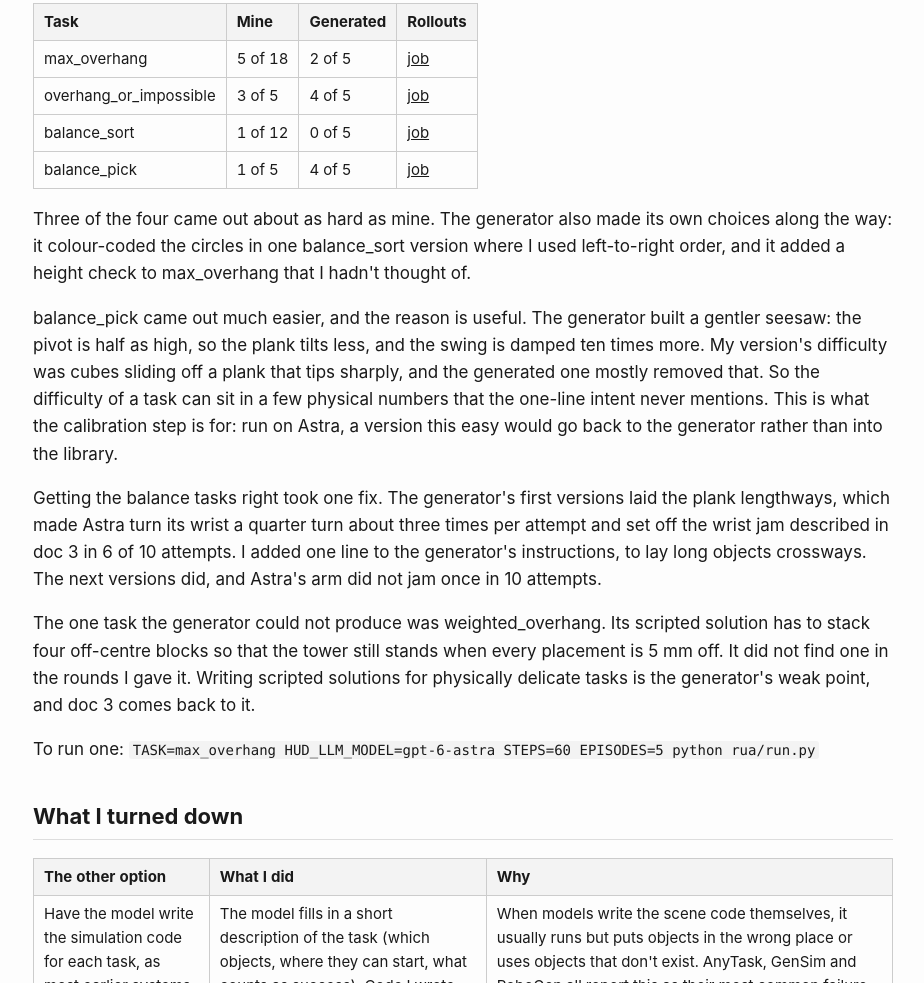
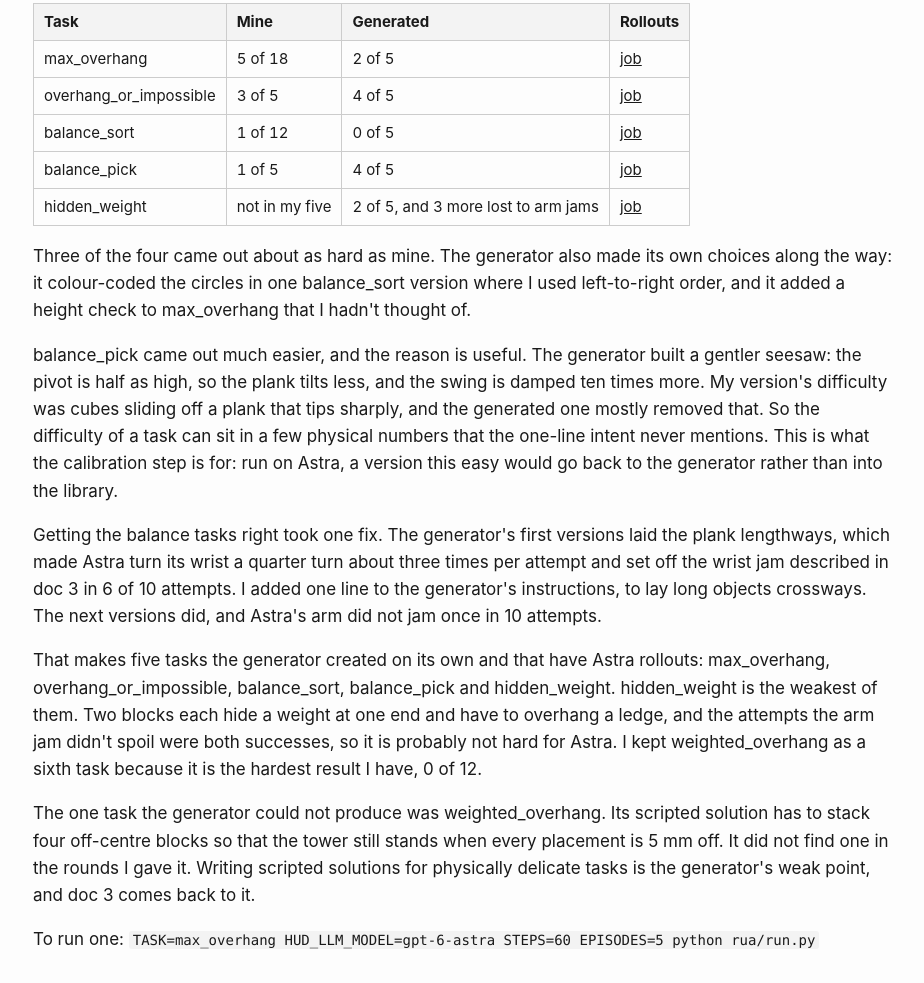
Before and after one commit to MehdiMHeydari/hud-rua-synth, a plain HTML site: page 2_pipeline.html in a window 1280 px wide. Shown: the part 4111-5094 px from the top of the page, without its empty margins (177-1101 px from the left). Drawn offline with Linux system fonts and the light colour scheme.

Commit message:
Docs site

```diff
--- a/2_pipeline.html
+++ b/2_pipeline.html
@@ -386,7 +386,7 @@ a held cube, and interpolating kept it</td>
 </tr>
 </tbody>
 </table>
-<h2 id="the-five-tasks">The five tasks</h2>
+<h2 id="the-tasks">The tasks</h2>
 <table>
 <thead>
 <tr>
@@ -507,6 +507,13 @@ href="https://www.hud.ai/jobs/96f6599ff40b4ce398c4982e7e2e3f99">job</a></td>
 <td><a
 href="https://www.hud.ai/jobs/394a6c07ec5b4cb58509f3ba4d0c7d13">job</a></td>
 </tr>
+<tr>
+<td>hidden_weight</td>
+<td>not in my five</td>
+<td>2 of 5, and 3 more lost to arm jams</td>
+<td><a
+href="https://www.hud.ai/jobs/1b5de27bef1b458cbf247661b350de81">job</a></td>
+</tr>
 </tbody>
 </table>
 <p>Three of the four came out about as hard as mine. The generator also
@@ -527,6 +534,13 @@ quarter turn about three times per attempt and set off the wrist jam
 described in doc 3 in 6 of 10 attempts. I added one line to the
 generator's instructions, to lay long objects crossways. The next
 versions did, and Astra's arm did not jam once in 10 attempts.</p>
+<p>That makes five tasks the generator created on its own and that have
+Astra rollouts: max_overhang, overhang_or_impossible, balance_sort,
+balance_pick and hidden_weight. hidden_weight is the weakest of them.
+Two blocks each hide a weight at one end and have to overhang a ledge,
+and the attempts the arm jam didn't spoil were both successes, so it is
+probably not hard for Astra. I kept weighted_overhang as a sixth task
+because it is the hardest result I have, 0 of 12.</p>
 <p>The one task the generator could not produce was weighted_overhang.
 Its scripted solution has to stack four off-centre blocks so that the
 tower still stands when every placement is 5 mm off. It did not find one
```
Also changed, not shown: index.html (+4 -4 lines).
